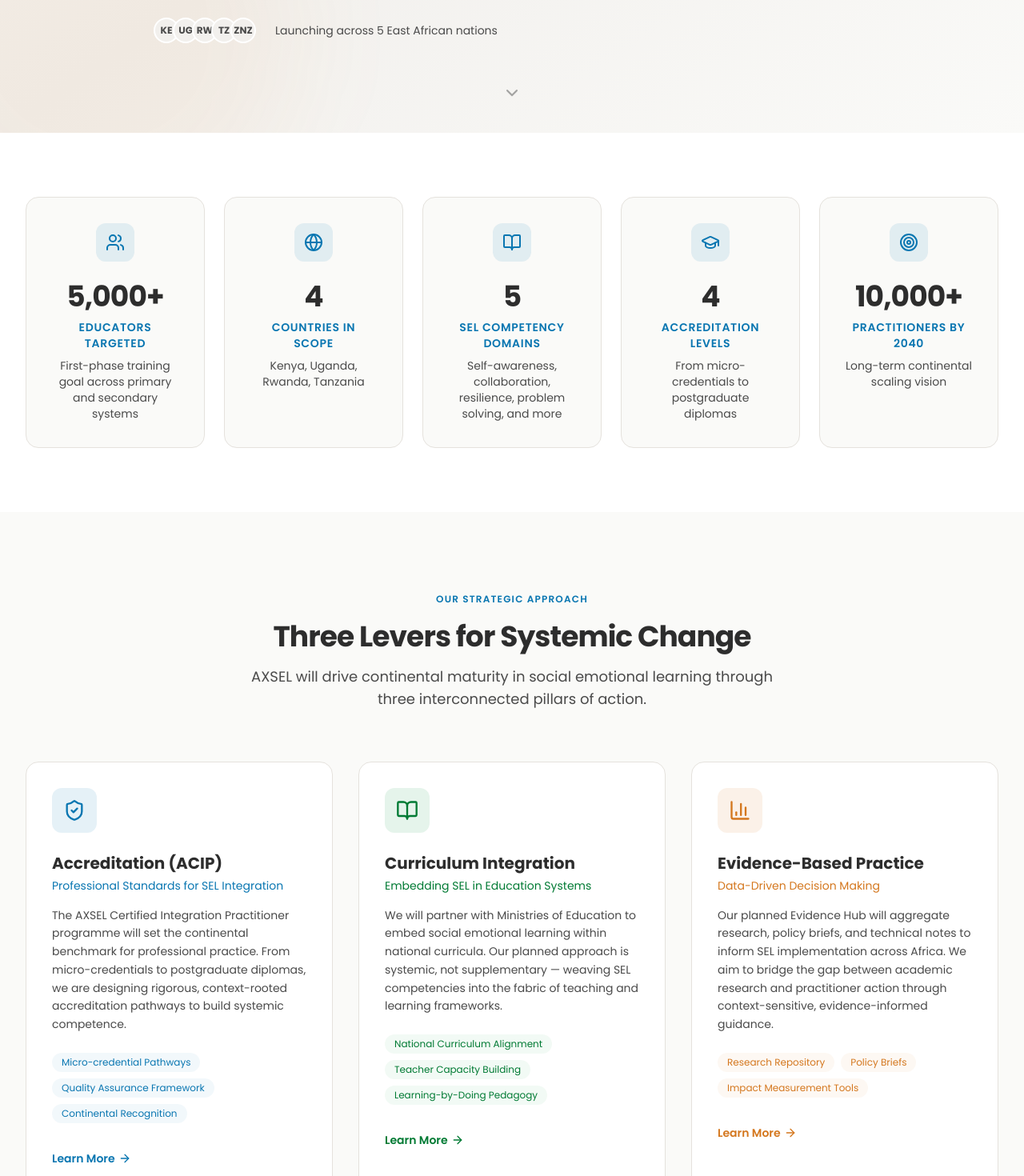
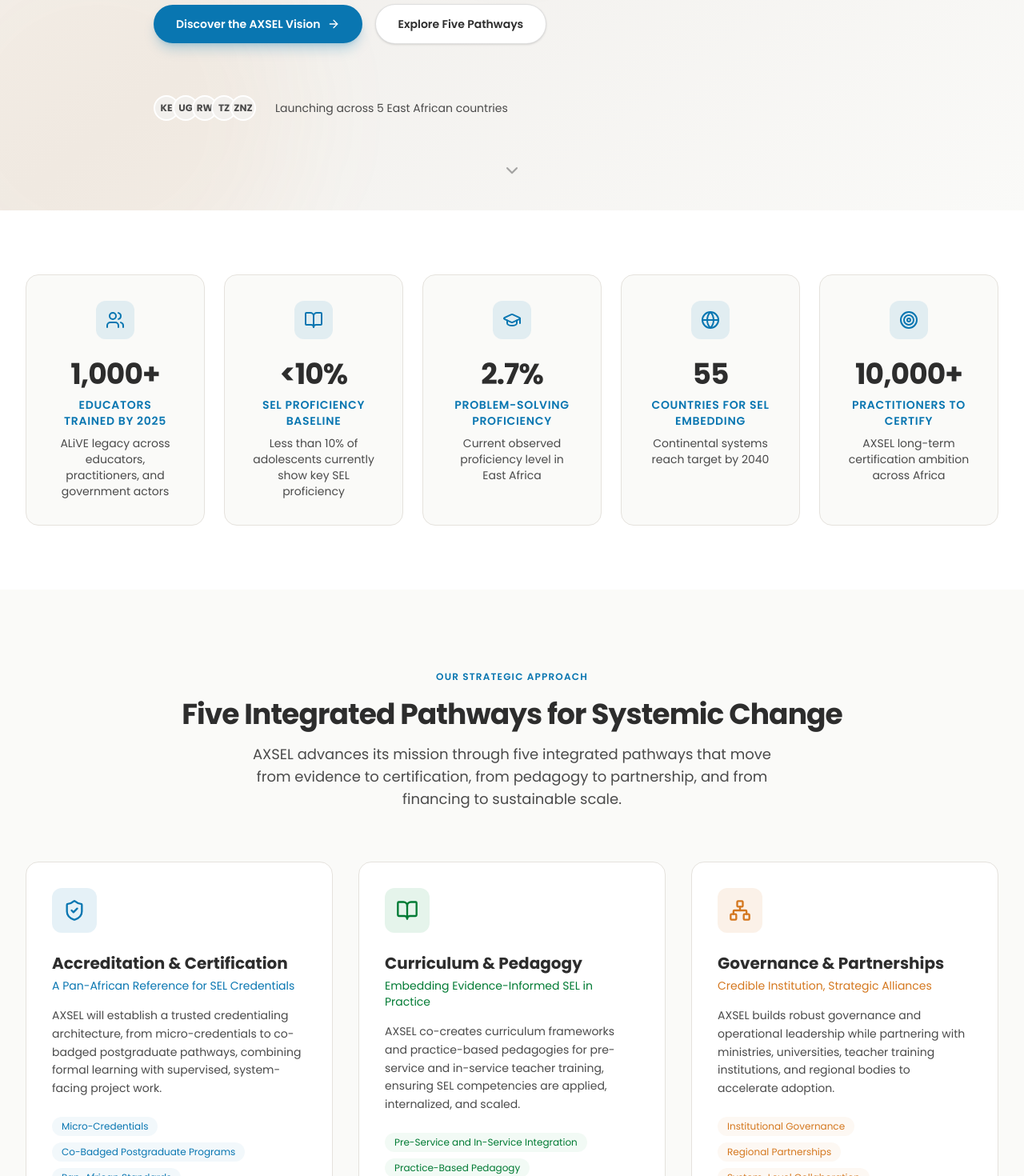
Before and after one commit to LGIHE/axsel_website, a React (Vite) app: page / in a window 1280 px wide. Shown: the part 700-2170 px from the top of the page at 80% size. Built offline with nearby package versions, Linux system fonts and the light colour scheme.

Commit message:
Update AXSEL narrative, strategy pathways, and impact metrics

```diff
--- a/src/App.jsx
+++ b/src/App.jsx
@@ -28,7 +28,7 @@
             <ImpactCounter />
           </Suspense>
         </DeferredSection>
-        <DeferredSection minHeight={420} rootMargin="450px 0px">
+        <DeferredSection anchorId="approach" minHeight={420} rootMargin="450px 0px">
           <Suspense fallback={<SectionFallback minHeight={420} />}>
             <ThreeLevers />
           </Suspense>
--- a/src/components/ALiVELegacy.jsx
+++ b/src/components/ALiVELegacy.jsx
@@ -14,35 +14,35 @@
     year: '2018–23',
     title: 'Research & Groundwork',
     description:
-      'The ALiVE project built a body of evidence on social emotional learning in East African contexts, generating insights that would inform the creation of AXSEL.',
+      'The ALiVE project generated the first reliable, large-scale evidence on adolescents\' life skills across East Africa, showing why SEL competencies are essential alongside literacy and numeracy.',
     tag: 'Research',
   },
   {
     year: '2024',
     title: 'AXSEL Concept Formalised',
     description:
-      'The vision for AXSEL — the African Center for Social Emotional Learning — is formalised, transitioning from a project-based approach to a continental institutional model.',
+      'The vision for AXSEL — the Africa Center of Social Emotional Learning — is formalised, transitioning from a project-based approach to a pan-African institutional model.',
     tag: 'Milestone',
   },
   {
     year: '2025–26',
-    title: 'Institutional Design & Partnerships',
+    title: 'Institutional Design, Capacity & Partnerships',
     description:
-      'Building the governance, accreditation, and partnership frameworks needed to launch AXSEL. Engaging Ministries of Education and development partners across four countries.',
+      'Building governance, accreditation, and partnership frameworks while extending ALiVE impact, including more than 1,000 educators, practitioners, and government actors trained by 2025.',
     tag: 'Planning',
   },
   {
     year: '2027',
-    title: 'Planned: ACIP First Cohort',
+    title: 'Planned: AXSEL Pathways Activation',
     description:
-      'Targeted launch of the AXSEL Certified Integration Practitioner programme, with the first cohort of practitioners entering the micro-credential pathway.',
+      'Targeted launch of integrated pathways in accreditation, curriculum and pedagogy, governance and partnerships, sustainability and financing, and evidence application.',
     tag: 'Target',
   },
   {
     year: '2040',
     title: 'Continental Vision',
     description:
-      'Our long-term goal: 10,000+ certified practitioners across Africa, with SEL embedded in national curricula across 20+ countries as standard educational practice.',
+      'AXSEL will be Africa\'s leading centre for SEL assessment, credentialing, and innovation: certifying about 10,000 practitioners and embedding SEL approaches across 55 countries.',
     tag: 'Vision',
   },
 ];
@@ -75,7 +75,7 @@
           <motion.p variants={fadeInUp} className="mt-4 text-lg leading-relaxed text-charcoal-light">
             What began as the ALiVE project — Action for Life Skills and Values in East Africa — is
             evolving into a continental institution. AXSEL will carry forward the DNA of learning-by-doing,
-            evidence-informed practice, and deep partnership with education systems.
+            evidence-informed practice, and deep partnership with education and workforce systems.
           </motion.p>
         </motion.div>
 
--- a/src/components/Footer.jsx
+++ b/src/components/Footer.jsx
@@ -40,7 +40,7 @@
               className="h-24 w-auto"
             />
             <p className="mt-4 max-w-sm text-sm leading-relaxed text-gray-400">
-              The African Center for Social Emotional Learning — building towards systemic change
+              The Africa Center of Social Emotional Learning — building towards systemic change
               through accreditation, evidence-informed practice, and continental collaboration.
             </p>
             <div className="mt-6 space-y-2 text-sm text-gray-400">
@@ -115,7 +115,7 @@
             &copy; {new Date().getFullYear()} AXSEL. All rights reserved. Built on the legacy of ALiVE.
           </p>
           <p className="mt-2 text-xs text-gray-500 sm:mt-0">
-            An initiative of the African Center for Social Emotional Learning
+            An initiative of the Africa Center of Social Emotional Learning
           </p>
         </div>
       </div>
--- a/src/components/Hero.jsx
+++ b/src/components/Hero.jsx
@@ -27,30 +27,32 @@
           <h1 className="mt-8 text-3xl font-extrabold leading-tight tracking-tight text-charcoal sm:text-4xl md:text-5xl lg:text-6xl xl:text-7xl">
             Empowering Africa's Future through{' '}
             <span className="bg-gradient-to-r from-terracotta to-ochre bg-clip-text text-transparent">
-              Social Emotional Excellence
+              Social Emotional Learning
             </span>
           </h1>
 
           {/* Subtext */}
           <p className="mt-6 max-w-2xl text-lg leading-relaxed text-charcoal-light sm:text-xl">
-            Building the continental hub for SEL accreditation, curriculum integration, and
-            evidence-informed practice — a bold vision for systemic capacity across Africa's education systems.
+            AXSEL, the Africa Center of Social Emotional Learning, builds on ALiVE's legacy since
+            2017 to translate evidence into scalable SEL solutions across curriculum, pedagogy,
+            assessment, and credentials. Today, less than 10% of adolescents in East Africa show
+            proficiency in key SEL competencies, with problem-solving as low as 2.7%.
           </p>
 
           {/* CTA Buttons */}
           <div className="mt-8 flex flex-col gap-3 sm:mt-10 sm:flex-row sm:flex-wrap sm:items-center sm:gap-4">
             <a
-              href="#acsss"
+              href="#legacy"
               className="inline-flex items-center justify-center gap-2 rounded-full bg-terracotta px-6 py-3 text-sm font-semibold text-white shadow-lg shadow-terracotta/25 transition-all hover:bg-terracotta-dark hover:shadow-xl hover:shadow-terracotta/30 sm:px-7 sm:py-3.5"
             >
-              Discover the ACIP Vision
+              Discover the AXSEL Vision
               <ArrowRight className="h-4 w-4" />
             </a>
             <a
-              href="#evidence"
+              href="#approach"
               className="inline-flex items-center justify-center gap-2 rounded-full border border-charcoal/15 bg-white px-6 py-3 text-sm font-semibold text-charcoal shadow-sm transition-all hover:border-charcoal/30 hover:shadow-md sm:px-7 sm:py-3.5"
             >
-              Our Strategic Roadmap
+              Explore Five Pathways
             </a>
           </div>
 
@@ -66,7 +68,7 @@
                 </div>
               ))}
             </div>
-            <span>Launching across 5 East African nations</span>
+            <span>Launching across 5 East African countries</span>
           </div>
         </div>
       </div>
--- a/src/components/ImpactCounter.jsx
+++ b/src/components/ImpactCounter.jsx
@@ -3,7 +3,7 @@
 import { Users, Globe, Target, BookOpen, GraduationCap } from 'lucide-react';
 import { fadeInUp, staggerContainer } from '../utils/animations';
 
-function AnimatedCounter({ end, duration = 2000, suffix = '' }) {
+function AnimatedCounter({ end, duration = 2000, suffix = '', prefix = '', decimals = 0 }) {
   const [count, setCount] = useState(0);
   const ref = useRef(null);
   const started = useRef(false);
@@ -18,7 +18,7 @@
             const elapsed = now - startTime;
             const progress = Math.min(elapsed / duration, 1);
             const eased = 1 - Math.pow(1 - progress, 3);
-            setCount(Math.floor(eased * end));
+            setCount(eased * end);
             if (progress < 1) requestAnimationFrame(animate);
           };
           requestAnimationFrame(animate);
@@ -32,7 +32,10 @@
 
   return (
     <span ref={ref}>
-      {count.toLocaleString()}{suffix}
+      {prefix}{count.toLocaleString(undefined, {
+        minimumFractionDigits: decimals,
+        maximumFractionDigits: decimals,
+      })}{suffix}
     </span>
   );
 }
@@ -40,38 +43,40 @@
 const stats = [
   {
     icon: Users,
-    value: 5000,
+    value: 1000,
     suffix: '+',
-    label: 'Educators Targeted',
-    description: 'First-phase training goal across primary and secondary systems',
+    label: 'Educators Trained by 2025',
+    description: 'ALiVE legacy across educators, practitioners, and government actors',
+  },
+  {
+    icon: BookOpen,
+    value: 10,
+    suffix: '%',
+    prefix: '<',
+    label: 'SEL Proficiency Baseline',
+    description: 'Less than 10% of adolescents currently show key SEL proficiency',
+  },
+  {
+    icon: GraduationCap,
+    value: 2.7,
+    suffix: '%',
+    decimals: 1,
+    label: 'Problem-Solving Proficiency',
+    description: 'Current observed proficiency level in East Africa',
   },
   {
     icon: Globe,
-    value: 4,
+    value: 55,
     suffix: '',
-    label: 'Countries in Scope',
-    description: 'Kenya, Uganda, Rwanda, Tanzania',
-  },
-  {
-    icon: BookOpen,
-    value: 5,
-    suffix: '',
-    label: 'SEL Competency Domains',
-    description: 'Self-awareness, collaboration, resilience, problem solving, and more',
-  },
-  {
-    icon: GraduationCap,
-    value: 4,
-    suffix: '',
-    label: 'Accreditation Levels',
-    description: 'From micro-credentials to postgraduate diplomas',
+    label: 'Countries for SEL Embedding',
+    description: 'Continental systems reach target by 2040',
   },
   {
     icon: Target,
     value: 10000,
     suffix: '+',
-    label: 'Practitioners by 2040',
-    description: 'Long-term continental scaling vision',
+    label: 'Practitioners to Certify',
+    description: 'AXSEL long-term certification ambition across Africa',
   },
 ];
 
@@ -96,7 +101,12 @@
                 <stat.icon className="h-5 w-5 sm:h-6 sm:w-6" />
               </div>
               <div className="mt-3 text-2xl font-extrabold tracking-tight text-charcoal sm:mt-6 sm:text-3xl md:text-4xl">
-                <AnimatedCounter end={stat.value} suffix={stat.suffix} />
+                <AnimatedCounter
+                  end={stat.value}
+                  suffix={stat.suffix}
+                  prefix={stat.prefix || ''}
+                  decimals={stat.decimals || 0}
+                />
               </div>
               <div className="mt-2 text-sm font-semibold uppercase tracking-wider text-terracotta">
                 {stat.label}
--- a/src/components/SELDashboard.jsx
+++ b/src/components/SELDashboard.jsx
@@ -6,7 +6,7 @@
   { country: 'Kenya', educators: 224 },
   { country: 'Uganda', educators: 221 },
   { country: 'Rwanda', educators: 185 },
-  { country: 'Tanzania mainland', educators: 220 },
+  { country: 'Tanzania Mainland', educators: 220 },
   { country: 'Zanzibar', educators: 189 },
 ];
 
@@ -51,17 +51,18 @@
             variants={fadeInUp}
             className="inline-block text-xs font-semibold uppercase tracking-widest text-terracotta"
           >
-            Projected Impact
+            Challenge and Trajectory
           </motion.span>
           <motion.h2
             variants={fadeInUp}
             className="mt-4 text-3xl font-bold tracking-tight text-charcoal sm:text-4xl"
           >
-            State of SEL Dashboard <span className="text-terracotta">(Projected)</span>
+            State of SEL Dashboard <span className="text-terracotta">(Legacy + Future)</span>
           </motion.h2>
           <motion.p variants={fadeInUp} className="mt-4 max-w-2xl text-lg text-charcoal-light">
-            Projected targets for SEL adoption, educator training, and competency development
-            across the continent. Live data will populate as AXSEL becomes operational.
+            Baseline evidence shows less than 10% proficiency in core SEL competencies, with
+            problem-solving as low as 2.7%. AXSEL translates this challenge into a measurable,
+            pan-African pathway for educator capacity, credentialing, and learner outcomes.
           </motion.p>
         </motion.div>
 
@@ -79,7 +80,7 @@
             className="rounded-2xl border border-warm-gray-dark bg-white p-4 sm:p-6 md:col-span-3"
           >
             <h3 className="text-sm font-semibold uppercase tracking-wider text-charcoal-light">
-              Target: Educators to Train by Country (Phase 1)
+              ALiVE Legacy: Educators Trained by Country (Through 2025)
             </h3>
             <div className="mt-4 h-56 min-w-0 sm:mt-6 sm:h-72">
               <ResponsiveContainer width="100%" height="100%">
@@ -100,7 +101,7 @@
             className="rounded-2xl border border-warm-gray-dark bg-white p-4 sm:p-6 md:col-span-2"
           >
             <h3 className="text-sm font-semibold uppercase tracking-wider text-charcoal-light">
-              Planned SEL Competency Focus Areas
+              AXSEL Priority SEL Competency Areas
             </h3>
             <div className="mt-4 h-56 min-w-0 sm:mt-6 sm:h-72">
               <ResponsiveContainer width="100%" height="100%">
@@ -144,7 +145,8 @@
           viewport={{ once: true }}
           className="mt-6 text-center text-xs text-charcoal-light/60"
         >
-          Projected targets based on programme design documents. Live metrics will be available post-launch.
+          Legacy figures reflect ALiVE implementation through 2025. Pan-African live metrics will
+          expand as AXSEL programmes scale.
         </motion.p>
       </div>
     </section>
--- a/src/components/ThreeLevers.jsx
+++ b/src/components/ThreeLevers.jsx
@@ -1,33 +1,51 @@
 import { motion } from 'framer-motion';
-import { ShieldCheck, BookOpen, BarChart3, ArrowRight } from 'lucide-react';
+import { ShieldCheck, BookOpen, BarChart3, Network, HandCoins, ArrowRight } from 'lucide-react';
 import { fadeInUp, staggerContainer } from '../utils/animations';
 
 const levers = [
   {
     icon: ShieldCheck,
-    title: 'Accreditation (ACIP)',
-    subtitle: 'Professional Standards for SEL Integration',
+    title: 'Accreditation & Certification',
+    subtitle: 'A Pan-African Reference for SEL Credentials',
     description:
-      'The AXSEL Certified Integration Practitioner programme will set the continental benchmark for professional practice. From micro-credentials to postgraduate diplomas, we are designing rigorous, context-rooted accreditation pathways to build systemic competence.',
-    features: ['Micro-credential Pathways', 'Quality Assurance Framework', 'Continental Recognition'],
+      'AXSEL will establish a trusted credentialing architecture, from micro-credentials to co-badged postgraduate pathways, combining formal learning with supervised, system-facing project work.',
+    features: ['Micro-Credentials', 'Co-Badged Postgraduate Programs', 'Pan-African Standards'],
     color: 'terracotta',
   },
   {
     icon: BookOpen,
-    title: 'Curriculum Integration',
-    subtitle: 'Embedding SEL in Education Systems',
+    title: 'Curriculum & Pedagogy',
+    subtitle: 'Embedding Evidence-Informed SEL in Practice',
     description:
-      'We will partner with Ministries of Education to embed social emotional learning within national curricula. Our planned approach is systemic, not supplementary — weaving SEL competencies into the fabric of teaching and learning frameworks.',
-    features: ['National Curriculum Alignment', 'Teacher Capacity Building', 'Learning-by-Doing Pedagogy'],
+      'AXSEL co-creates curriculum frameworks and practice-based pedagogies for pre-service and in-service teacher training, ensuring SEL competencies are applied, internalized, and scaled.',
+    features: ['Pre-Service and In-Service Integration', 'Practice-Based Pedagogy', 'Teacher Capacity Strengthening'],
     color: 'sage',
   },
   {
+    icon: Network,
+    title: 'Governance & Partnerships',
+    subtitle: 'Credible Institution, Strategic Alliances',
+    description:
+      'AXSEL builds robust governance and operational leadership while partnering with ministries, universities, teacher training institutions, and regional bodies to accelerate adoption.',
+    features: ['Institutional Governance', 'Regional Partnerships', 'System-Level Collaboration'],
+    color: 'ochre',
+  },
+  {
+    icon: HandCoins,
+    title: 'Sustainability & Financing',
+    subtitle: 'Mission-Aligned, Long-Term Resourcing',
+    description:
+      'AXSEL will secure diversified financing through premium credentials, services, grants, and innovative funding structures to sustain long-term pan-African impact.',
+    features: ['Diversified Funding', 'Credential and Service Revenue', 'Long-Term Sustainability'],
+    color: 'terracotta',
+  },
+  {
     icon: BarChart3,
-    title: 'Evidence-Based Practice',
-    subtitle: 'Data-Driven Decision Making',
+    title: 'Evidence Sourcing & Application',
+    subtitle: 'African-Led Research to Actionable Insights',
     description:
-      'Our planned Evidence Hub will aggregate research, policy briefs, and technical notes to inform SEL implementation across Africa. We aim to bridge the gap between academic research and practitioner action through context-sensitive, evidence-informed guidance.',
-    features: ['Research Repository', 'Policy Briefs', 'Impact Measurement Tools'],
+      'All programmes are anchored in rigorous African-led research and data, converting evidence into policy influence, practical guidance, and innovative scale pathways.',
+    features: ['Research and Data', 'Policy Influence', 'Scale Innovation'],
     color: 'ochre',
   },
 ];
@@ -78,14 +96,14 @@
             variants={fadeInUp}
             className="mt-4 text-3xl font-bold tracking-tight text-charcoal sm:text-4xl"
           >
-            Three Levers for Systemic Change
+            Five Integrated Pathways for Systemic Change
           </motion.h2>
           <motion.p
             variants={fadeInUp}
             className="mx-auto mt-4 max-w-2xl text-lg text-charcoal-light"
           >
-            AXSEL will drive continental maturity in social emotional learning through three
-            interconnected pillars of action.
+            AXSEL advances its mission through five integrated pathways that move from evidence to
+            certification, from pedagogy to partnership, and from financing to sustainable scale.
           </motion.p>
         </motion.div>
 
```
